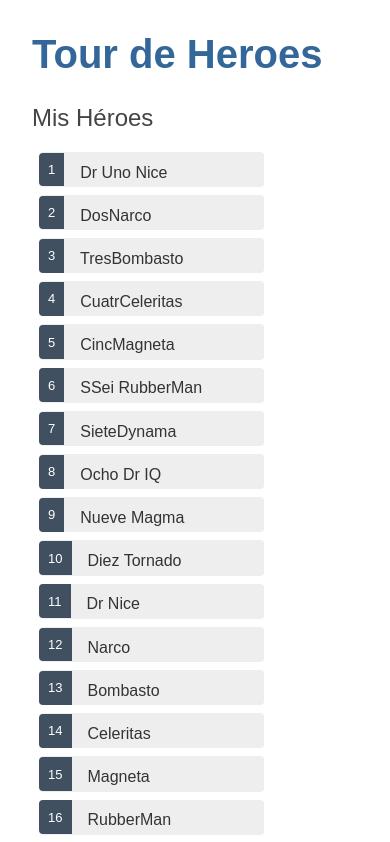
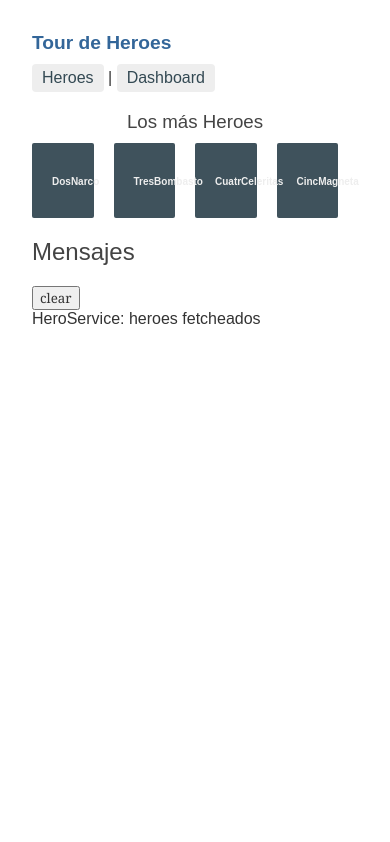
Before and after one commit to geropellicer/TutorialAngular, an Angular app: page /dashboard in a window 390 px wide. Shown: the top 842 px of the page. Built offline with nearby package versions, Linux system fonts and the light colour scheme.

Commit message:
Agrego Router  vista detalles y dashboard

```diff
--- a/src/app/app.component.html
+++ b/src/app/app.component.html
@@ -1,3 +1,9 @@
 <h1>{{title}}</h1>
-<app-heroes></app-heroes>
+<nav>
+  <a routerLink="/heroes">Heroes</a>
+  <span> | </span>
+  <a routerLink="/dashboard">Dashboard</a>
+</nav>
+
+<router-outlet></router-outlet>
 <app-mensajes></app-mensajes>
--- a/src/app/app.component.scss
+++ b/src/app/app.component.scss
@@ -0,0 +1,28 @@
+/* AppComponent's private CSS styles */
+h1 {
+  font-size: 1.2em;
+  margin-bottom: 0;
+}
+h2 {
+  font-size: 2em;
+  margin-top: 0;
+  padding-top: 0;
+}
+nav a {
+  padding: 5px 10px;
+  text-decoration: none;
+  margin-top: 10px;
+  display: inline-block;
+  background-color: #eee;
+  border-radius: 4px;
+}
+nav a:visited, a:link {
+  color: #334953;
+}
+nav a:hover {
+  color: #039be5;
+  background-color: #cfd8dc;
+}
+nav a.active {
+  color: #039be5;
+}
--- a/src/app/app.module.ts
+++ b/src/app/app.module.ts
@@ -7,17 +7,21 @@
 import { FormsModule } from '@angular/forms';
 import { DetalleHeroeComponent } from './detalle-heroe/detalle-heroe.component';
 import { MensajesComponent } from './mensajes/mensajes.component';
+import { AppRoutingModule } from './app-routing.module';
+import { DashboardComponent } from './dashboard/dashboard.component';
 
 @NgModule({
   declarations: [
     AppComponent,
     HeroesComponent,
     DetalleHeroeComponent,
-    MensajesComponent
+    MensajesComponent,
+    DashboardComponent
   ],
   imports: [
     BrowserModule,
     FormsModule,
+    AppRoutingModule,
   ],
   providers: [],
   bootstrap: [AppComponent]
--- /dev/null
+++ b/src/app/dashboard/dashboard.component.html
@@ -0,0 +1,8 @@
+<h3>Los más Heroes</h3>
+<div class="grid grid-pad">
+  <a *ngFor="let hero of heroes" class="col-1-4" routerLink="/detalle/{{hero.id}}">
+    <div class="module hero">
+      <h4>{{ hero.name }}</h4>
+    </div>
+  </a>
+</div>
--- /dev/null
+++ b/src/app/dashboard/dashboard.component.scss
@@ -0,0 +1,63 @@
+/* DashboardComponent's private CSS styles */
+[class*='col-'] {
+  float: left;
+  padding-right: 20px;
+  padding-bottom: 20px;
+}
+[class*='col-']:last-of-type {
+  padding-right: 0;
+}
+a {
+  text-decoration: none;
+}
+*, *:after, *:before {
+  -webkit-box-sizing: border-box;
+  -moz-box-sizing: border-box;
+  box-sizing: border-box;
+}
+h3 {
+  text-align: center;
+  margin-bottom: 0;
+}
+h4 {
+  position: relative;
+}
+.grid {
+  margin: 0;
+}
+.col-1-4 {
+  width: 25%;
+}
+.module {
+  padding: 20px;
+  text-align: center;
+  color: #eee;
+  max-height: 120px;
+  min-width: 120px;
+  background-color: #3f525c;
+  border-radius: 2px;
+}
+.module:hover {
+  background-color: #eee;
+  cursor: pointer;
+  color: #607d8b;
+}
+.grid-pad {
+  padding: 10px 0;
+}
+.grid-pad > [class*='col-']:last-of-type {
+  padding-right: 20px;
+}
+@media (max-width: 600px) {
+  .module {
+    font-size: 10px;
+    max-height: 75px; }
+}
+@media (max-width: 1024px) {
+  .grid {
+    margin: 0;
+  }
+  .module {
+    min-width: 60px;
+  }
+}
--- /dev/null
+++ b/src/app/dashboard/dashboard.component.ts
@@ -0,0 +1,24 @@
+import { Component, OnInit } from '@angular/core';
+import { Hero } from '../hero';
+import { HeroService } from '../hero.service';
+
+@Component({
+  selector: 'app-dashboard',
+  templateUrl: './dashboard.component.html',
+  styleUrls: ['./dashboard.component.scss']
+})
+export class DashboardComponent implements OnInit {
+  heroes: Hero[] = [];
+
+  constructor(private heroService: HeroService) { }
+
+  ngOnInit() {
+    this.getHeroes();
+  }
+
+  getHeroes(): void {
+    this.heroService.getHeroes().subscribe(
+      heroes => this.heroes = heroes.slice(1, 5)
+    );
+  }
+}
--- a/src/app/detalle-heroe/detalle-heroe.component.html
+++ b/src/app/detalle-heroe/detalle-heroe.component.html
@@ -6,4 +6,5 @@
       <input [(ngModel)]="hero.name" placeholder="name"/>
     </label>
   </div>
+  <button (click)="goBack()">atrás</button>
 </div>
--- a/src/app/detalle-heroe/detalle-heroe.component.scss
+++ b/src/app/detalle-heroe/detalle-heroe.component.scss
@@ -0,0 +1,31 @@
+/* HeroDetailComponent's private CSS styles */
+label {
+  display: inline-block;
+  width: 3em;
+  margin: .5em 0;
+  color: #607D8B;
+  font-weight: bold;
+}
+input {
+  height: 2em;
+  font-size: 1em;
+  padding-left: .4em;
+}
+button {
+  margin-top: 20px;
+  font-family: Arial;
+  background-color: #eee;
+  border: none;
+  padding: 5px 10px;
+  border-radius: 4px;
+  cursor: pointer;
+  cursor: hand;
+}
+button:hover {
+  background-color: #cfd8dc;
+}
+button:disabled {
+  background-color: #eee;
+  color: #ccc;
+  cursor: auto;
+}
--- a/src/app/detalle-heroe/detalle-heroe.component.ts
+++ b/src/app/detalle-heroe/detalle-heroe.component.ts
@@ -1,5 +1,8 @@
 import { Component, OnInit, Input } from '@angular/core';
 import { Hero } from '../hero';
+import { ActivatedRoute } from '@angular/router';
+import { Location } from '@angular/common';
+import { HeroService } from '../hero.service';
 
 
 @Component({
@@ -13,9 +16,24 @@
 
   @Input() hero: Hero;
 
-  constructor() { }
+  constructor(
+    private route: ActivatedRoute,
+    private heroService: HeroService,
+    private location: Location,
+  ) { }
 
   ngOnInit() {
+    this.getHero();
   }
 
+  getHero(): void {
+    const id = +this.route.snapshot.paramMap.get('id');
+    this.heroService.getHero(id).subscribe(
+      hero => this.hero = hero
+    );
+  }
+
+  goBack(): void {
+    this.location.back();
+  }
 }
--- a/src/app/hero.service.ts
+++ b/src/app/hero.service.ts
@@ -15,4 +15,8 @@
     this.mensajesService.add('HeroService: heroes fetcheados');
     return of(HEROES);
   }
+  getHero(id: number): Observable<Hero> {
+    this.mensajesService.add(`HeroService: fetched hero id=${id}`);
+    return of(HEROES.find(hero => hero.id === id));
+  }
 }
--- a/src/app/heroes/heroes.component.html
+++ b/src/app/heroes/heroes.component.html
@@ -1,8 +1,8 @@
 <h2>Mis Héroes</h2>
 <ul class="heroes">
   <li *ngFor="let hero of heroes" (click)="onSelect(hero)" [class.selected]="hero === selectedHero">
-    <span class="badge">{{hero.id}}</span> {{hero.name}}
+    <a routerLink="/detalle/{{hero.id}}">
+      <span class="badge">{{hero.id}}</span> {{hero.name}}
+    </a>
   </li>
 </ul>
-
-<app-detalle-heroe [hero]="selectedHero"></app-detalle-heroe>
```
Also changed, not shown: src/app/app-routing.module.ts (added, +19 -0 lines), 1 other file (tests, documents, lock files or other folders).
